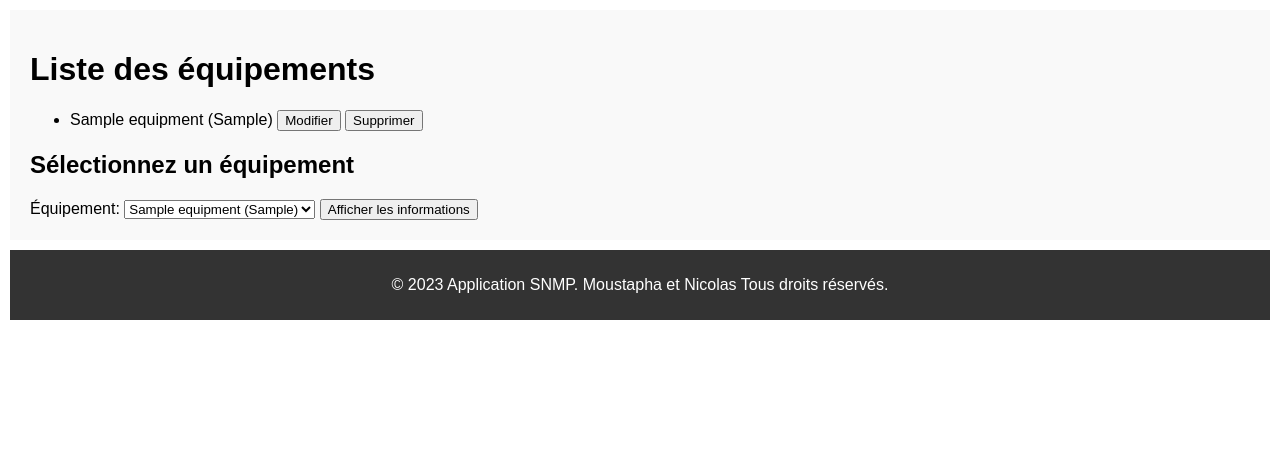
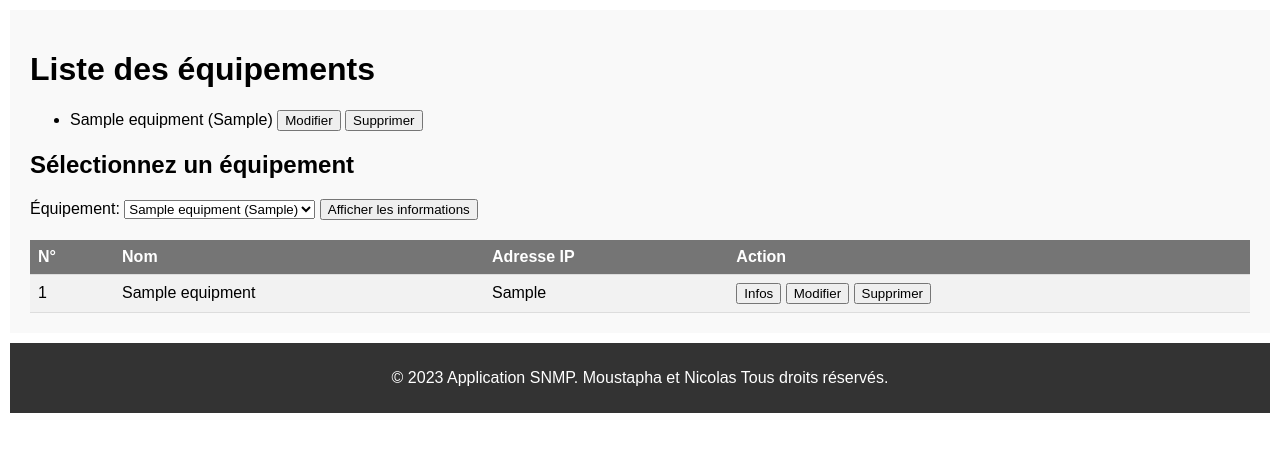
Before and after one commit to phata06/ETRS011_SNMP, a Flask app: template python/templates/liste_equipements.html in a window 1280 px wide. Shown: the part 56-508 px from the top of the page. Run offline with Flask 3, Linux system fonts and the light colour scheme; the template is opened without the code that fills it: most values are stand-ins (such as "Sample title", 1, 10 or a date in 2020).

Commit message:
add table list equipment

```diff
--- /dev/null
+++ b/python/static/table.css
@@ -0,0 +1,24 @@
+table{
+    margin-top: 20px;
+    border-collapse:collapse;
+    width: 100%;
+}
+
+th, td {
+    padding: 8px;
+    text-align: left;
+    border-bottom: 1px solid #ddd;
+}
+
+th {
+    background-color: #757575;
+    color: white;
+}
+
+tr:nth-child(even) {background-color: #f2f2f2;}
+
+tr:hover {background-color: #ddd;}
+
+tr.clickable {
+    cursor: pointer;
+}
--- a/python/templates/liste_equipements.html
+++ b/python/templates/liste_equipements.html
@@ -5,6 +5,8 @@
     <title>Liste des équipements</title>
 
     <link rel="stylesheet" type="text/css" href="{{ url_for('static', filename='styles.css') }}">
+    <link rel="stylesheet" type="text/css" href="{{ url_for('static', filename='table.css') }}">
+    <script src="{{ url_for('static', filename='toggle.js') }}"></script>
 </head>
 <body>
     {% include 'navbar.html' %}
@@ -41,12 +43,55 @@
             </select>
             <button type="submit">Afficher les informations</button>
         </form>
+
+        <table>
+            <tr>
+                <th>N°</th>
+                <th>Nom</th>
+                <th>Adresse IP</th>
+                <th>Action</th>
+            </tr>
+            {% for equipment in equipment_list %}
+                <tr class="clickable" onclick="submitForm(this);">
+                    <td>{{ loop.index }}</td>
+                    <td>{{ equipment.Nom }}</td>
+                    <td>{{ equipment.AdresseIP }}</td>
+                    <td>
+                        <form action="/get_equipment_info" method="post" style="display: inline;">
+                            <input type="hidden" name="selected_equipment" value="{{ equipment.AdresseIP }}">
+                            <button type="submit" id="infoButton{{ loop.index }}">Infos</button>
+                        </form>
+                        <form action="/edit_equipment" method="post" style="display: inline;">
+                            <input type="hidden" name="nom" value="{{ equipment.Nom }}">
+                            <input type="hidden" name="adresse_ip" value="{{ equipment.AdresseIP }}">
+                            <button type="submit">Modifier</button>
+                        </form>
+                        <form action="/remove_equipment" method="post" style="display: inline;">
+                            <input type="hidden" name="nom" value="{{ equipment.Nom }}">
+                            <input type="hidden" name="adresse_ip" value="{{ equipment.AdresseIP }}">
+                            <button type="submit">Supprimer</button>
+                        </form>
+                    </td>
+                </tr>
+            {% endfor %}
+        </table>
+
     </div>
 
     <!-- ... autres éléments de la page ... -->
     {% include 'footer.html' %}
 
-    <script src="{{ url_for('static', filename='toggle.js') }}"></script>
+    <script>
+        function submitForm(row) {
+            // Récupérer le bouton Infos correspondant à la ligne
+            var infoButton = row.querySelector('button[id^="infoButton"]');
+
+            // Déclencher le clic sur le bouton Infos
+            if (infoButton) {
+                infoButton.click();
+            }
+        }
+    </script>
 
 </body>
 </html>
```
Also changed, not shown: 1 other file.
